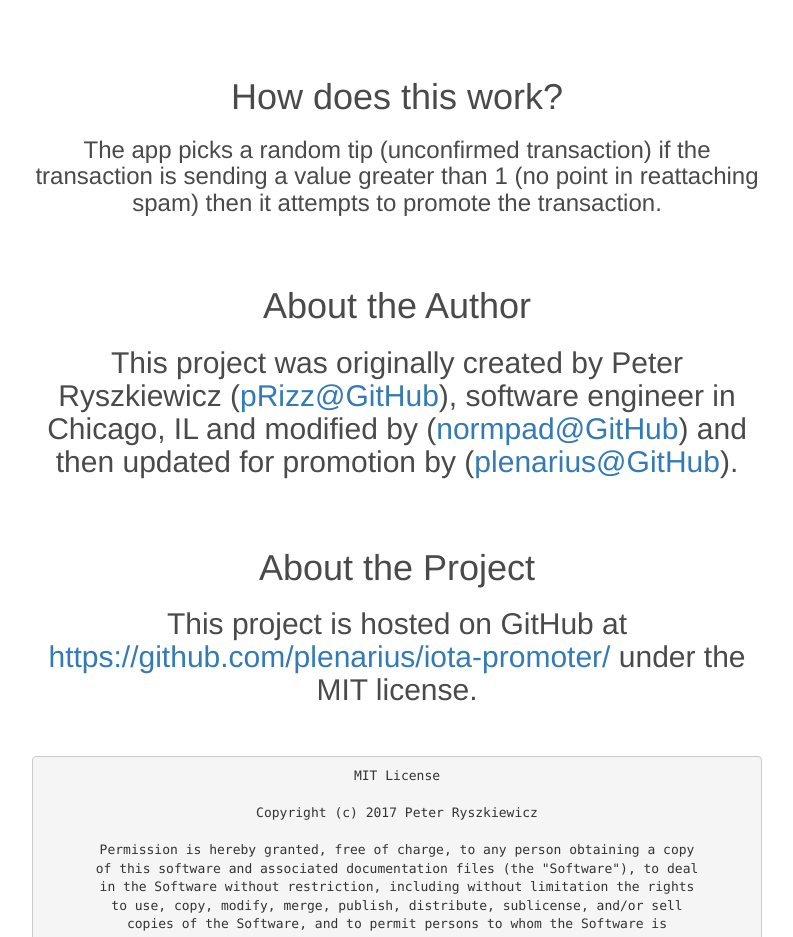
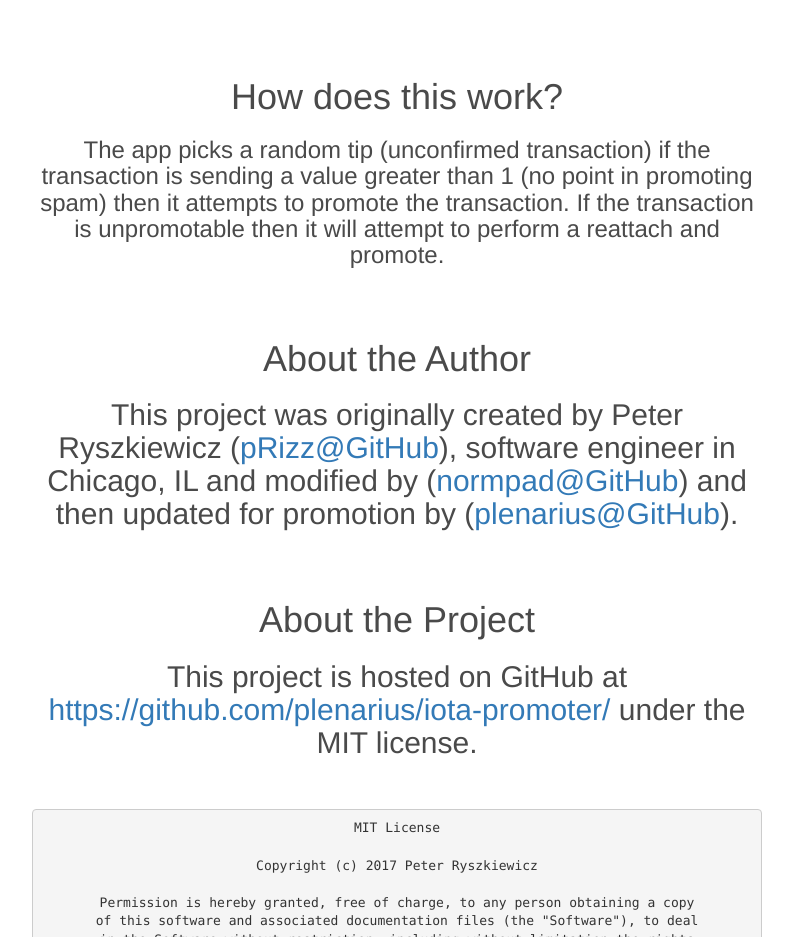
Before and after one commit to plenarius/iota-promoter, a plain HTML site: page index.html in a window 1280 px wide. Shown: the part 820-1757 px from the top of the page, without its empty margins (243-1036 px from the left). Drawn offline with Linux system fonts and the light colour scheme; a script that the page names is missing.

Commit message:
Better description of the site's function

```diff
--- a/index.html
+++ b/index.html
@@ -116,7 +116,7 @@
         <div class="col-md-8 col-md-offset-2">
             <h1>How does this work?</h1>
             <h3>
-                The app picks a random tip (unconfirmed transaction) if the transaction is sending a value greater than 1 (no point in reattaching spam) then it attempts to promote the transaction.
+                The app picks a random tip (unconfirmed transaction) if the transaction is sending a value greater than 1 (no point in promoting spam) then it attempts to promote the transaction. If the transaction is unpromotable then it will attempt to perform a reattach and promote.
             </h3>
 
         </div>
```
